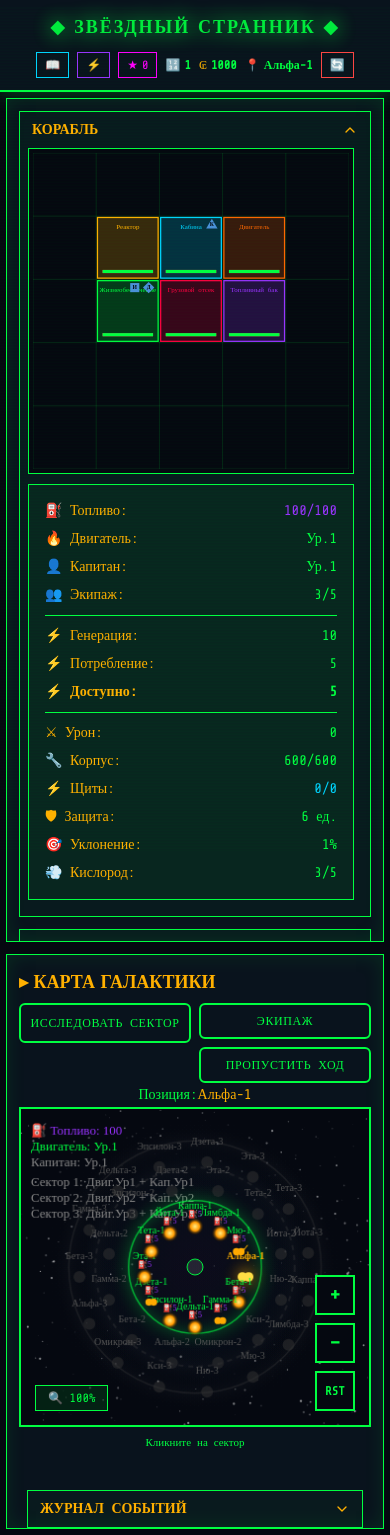
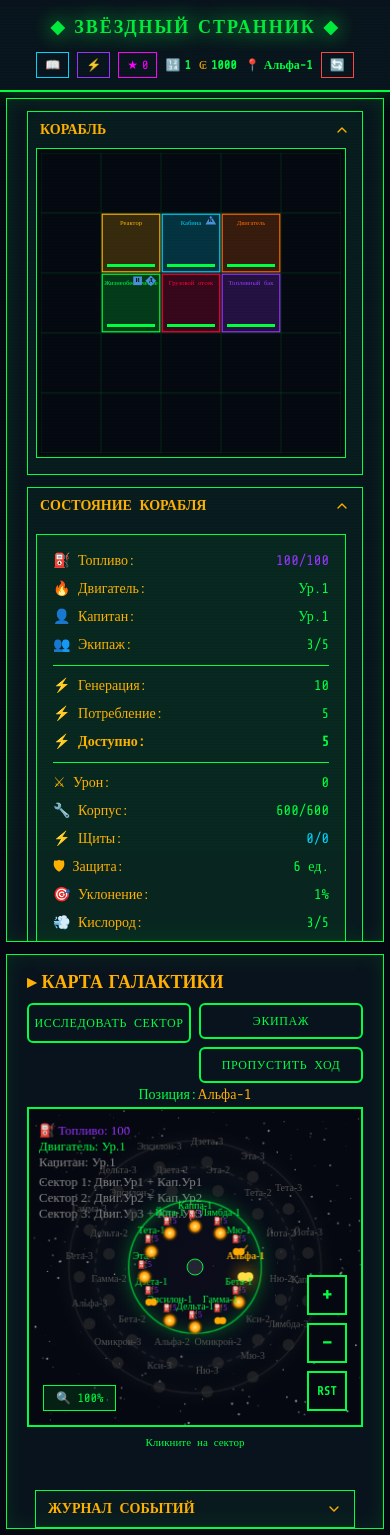
Before and after one commit to Kotovar/star-wanderer-ai, a Next.js app: page / in a window 390 px wide. Built offline with nearby package versions, Linux system fonts and the light colour scheme.

Commit message:
style: разделить раздел КОРАБЛЬ на 2 отдельных

```diff
--- a/src/app/page.tsx
+++ b/src/app/page.tsx
@@ -173,7 +173,11 @@ export default function Home() {
                     min-width: 0;
                 }
 
-                /* Reserve space for scrollbar in accordion content */
+                /* Reserve space for scrollbar to prevent layout shift */
+                .panel {
+                    scrollbar-gutter: stable both-edges;
+                }
+
                 [data-slot="accordion-content"] {
                     scrollbar-gutter: stable;
                 }
@@ -202,11 +206,16 @@ export default function Home() {
                 <div className="panel flex-1 lg:w-95 flex flex-col gap-4 overflow-y-auto overflow-x-hidden min-w-0 lg:h-[calc(100vh-90px)]">
                     <Accordion
                         type="multiple"
-                        defaultValue={["ship", "crew", "modules"]}
+                        defaultValue={[
+                            "ship-grid",
+                            "ship-stats",
+                            "crew",
+                            "modules",
+                        ]}
                         className="w-full"
                     >
                         <AccordionItem
-                            value="ship"
+                            value="ship-grid"
                             className="border border-[#00ff41] bg-[rgba(0,255,65,0.03)] px-2 md:px-2.5 mb-3 md:mb-4"
                         >
                             <AccordionTrigger className="font-['Orbitron'] font-bold text-sm md:text-base text-[#ffb000] hover:text-[#00ff41] py-2 px-1 md:py-2.5 cursor-pointer">
@@ -214,6 +223,17 @@ export default function Home() {
                             </AccordionTrigger>
                             <AccordionContent>
                                 <ShipGrid />
+                            </AccordionContent>
+                        </AccordionItem>
+
+                        <AccordionItem
+                            value="ship-stats"
+                            className="border border-[#00ff41] bg-[rgba(0,255,65,0.03)] px-2 md:px-2.5 mb-3 md:mb-4"
+                        >
+                            <AccordionTrigger className="font-['Orbitron'] font-bold text-sm md:text-base text-[#ffb000] hover:text-[#00ff41] py-2 px-1 md:py-2.5 cursor-pointer">
+                                СОСТОЯНИЕ КОРАБЛЯ
+                            </AccordionTrigger>
+                            <AccordionContent>
                                 <ShipStats />
                             </AccordionContent>
                         </AccordionItem>
```
